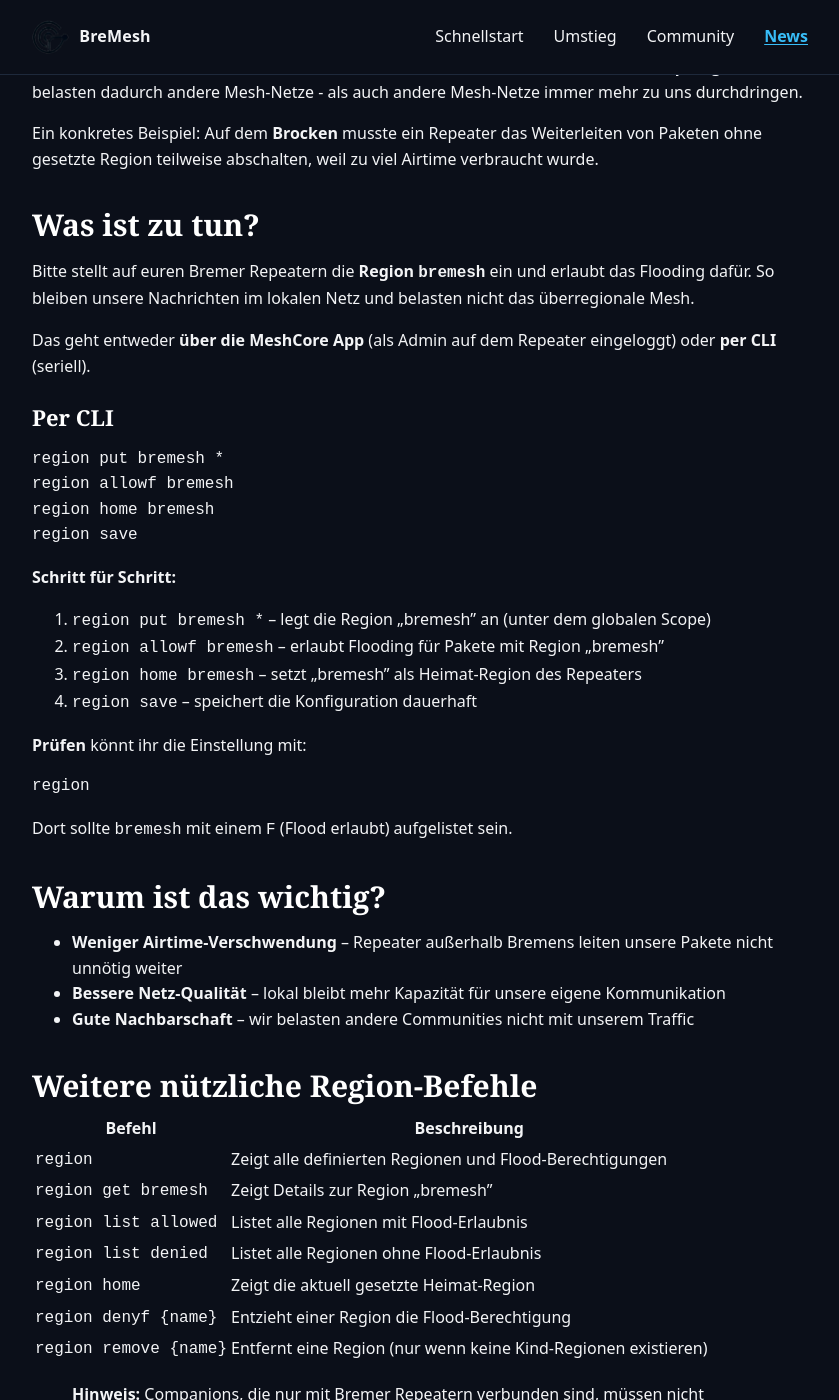
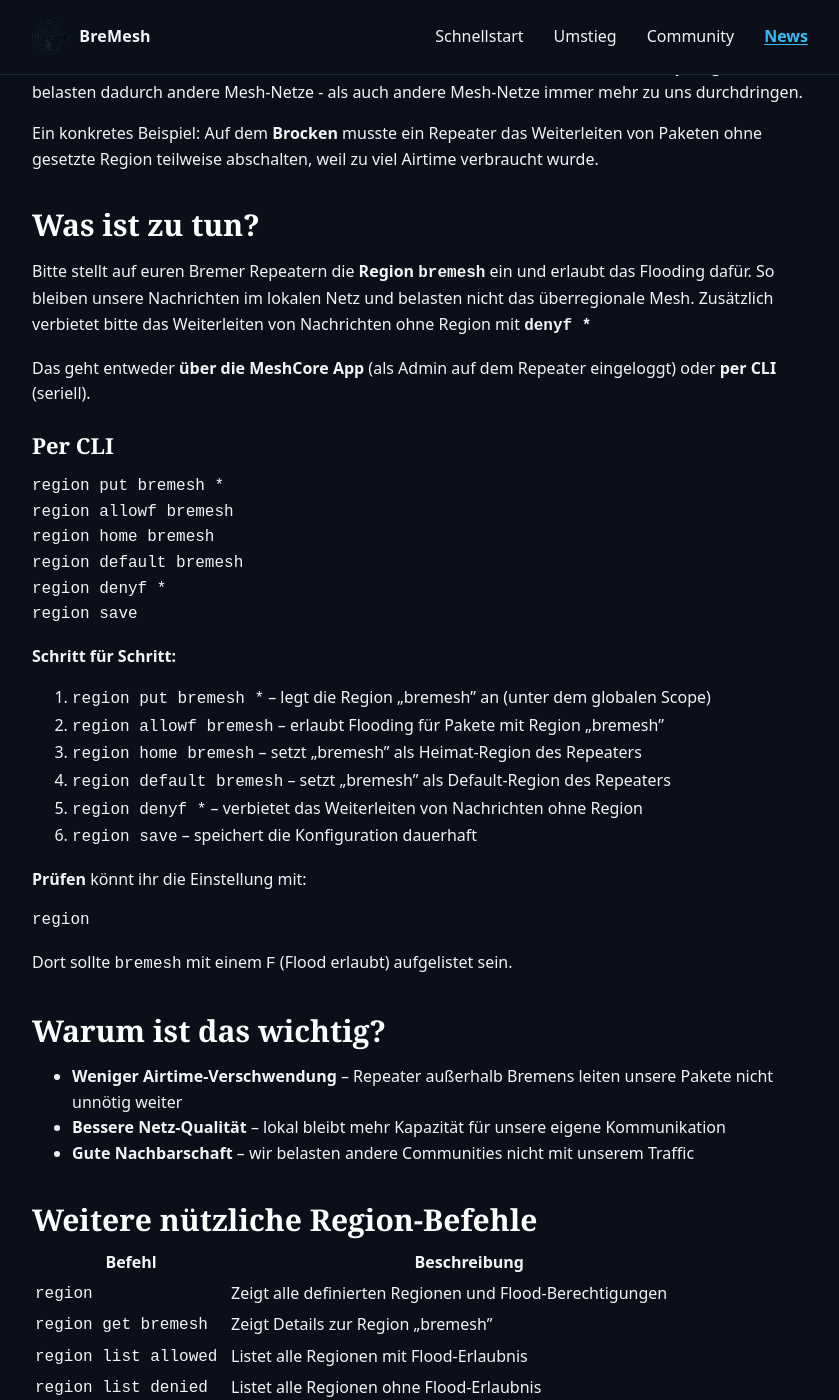
Before and after one commit to NordCen/BreMeshPeople, a Jekyll site: the page built from _posts/2026-03-07-region-bremesh.md, in a window 1280 px wide and 1400 px high, scrolled down 277 px. Shown: the whole window, without its empty margins (216-1055 px from the left). Built offline with Jekyll 4.4.1, drawn with Linux system fonts in a browser that asks for light colours; some web fonts are replaced; some of the changed text lies outside the part shown.

Commit message:
region update

````diff
--- a/_posts/2026-03-07-region-bremesh.md
+++ b/_posts/2026-03-07-region-bremesh.md
@@ -11,7 +11,8 @@ Ein konkretes Beispiel: Auf dem **Brocken** musste ein Repeater das Weiterleiten
 
 ## Was ist zu tun?
 
-Bitte stellt auf euren Bremer Repeatern die **Region `bremesh`** ein und erlaubt das Flooding dafür. So bleiben unsere Nachrichten im lokalen Netz und belasten nicht das überregionale Mesh.
+Bitte stellt auf euren Bremer Repeatern die **Region `bremesh`** ein und erlaubt das Flooding dafür. So bleiben unsere Nachrichten im lokalen Netz und belasten nicht das überregionale Mesh. Zusätzlich verbietet bitte das Weiterleiten von Nachrichten ohne
+Region mit **`denyf *`**
 
 Das geht entweder **über die MeshCore App** (als Admin auf dem Repeater eingeloggt) oder **per CLI** (seriell).
 
@@ -21,6 +22,8 @@ Das geht entweder **über die MeshCore App** (als Admin auf dem Repeater eingelo
 region put bremesh *
 region allowf bremesh
 region home bremesh
+region default bremesh
+region denyf *
 region save
 ```
 
@@ -29,7 +32,9 @@ region save
 1. `region put bremesh *` – legt die Region „bremesh" an (unter dem globalen Scope)
 2. `region allowf bremesh` – erlaubt Flooding für Pakete mit Region „bremesh"
 3. `region home bremesh` – setzt „bremesh" als Heimat-Region des Repeaters
-4. `region save` – speichert die Konfiguration dauerhaft
+4. `region default bremesh` – setzt „bremesh" als Default-Region des Repeaters
+5. `region denyf *` – verbietet das Weiterleiten von Nachrichten ohne Region
+6. `region save` – speichert die Konfiguration dauerhaft
 
 **Prüfen** könnt ihr die Einstellung mit:
 
@@ -54,6 +59,7 @@ Dort sollte `bremesh` mit einem `F` (Flood erlaubt) aufgelistet sein.
 | `region list allowed` | Listet alle Regionen mit Flood-Erlaubnis |
 | `region list denied` | Listet alle Regionen ohne Flood-Erlaubnis |
 | `region home` | Zeigt die aktuell gesetzte Heimat-Region |
+| `region default` | Zeigt die aktuell gesetzte Default-Region |
 | `region denyf {name}` | Entzieht einer Region die Flood-Berechtigung |
 | `region remove {name}` | Entfernt eine Region (nur wenn keine Kind-Regionen existieren) |
 
````
Also changed, not shown: moin.md (+8 -2 lines).
